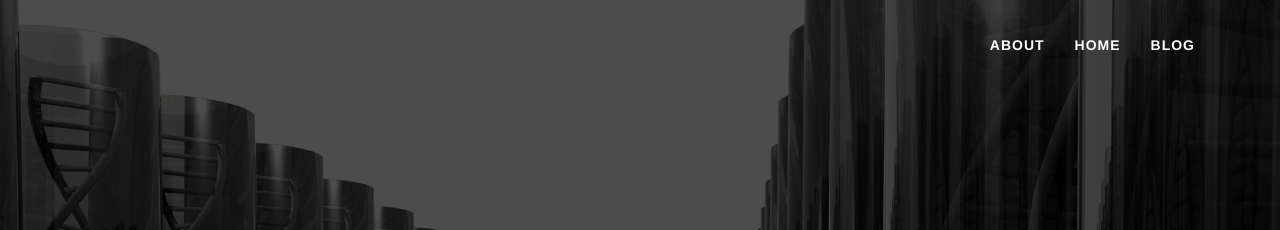
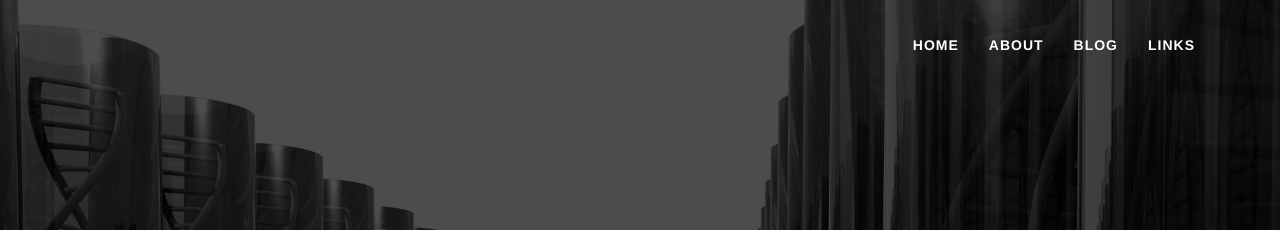
Before and after one commit to bvanhoewijk/bvanhoewijk.github.io, a Jekyll site: the page built from index.html, in a window 1280 px wide and 900 px high. Shown: the top 230 px of the window. Built offline with Jekyll 4.4.1, drawn with Linux system fonts in a browser that asks for light colours; some of the changed text lies outside the part shown.

Commit message:
better viewable content

```diff
--- a/_includes/nav.html
+++ b/_includes/nav.html
@@ -14,13 +14,16 @@
       <div class="collapse navbar-collapse navbar-right navbar-main-collapse">
           <ul class="nav navbar-nav">
               <li>
+                  <a href="/">Home</a>
+              </li>
+              <li>
                   <a href="/#about" color="black">About</a>
               </li>
               <li>
-                  <a href="/">Home</a>
+                  <a href="/blog">Blog</a>
               </li>
               <li>
-                  <a href="/blog">Blog</a>
+                  <a href="/links">Links</a>
               </li>
           </ul>
       </div>
--- a/css/landing-page.css
+++ b/css/landing-page.css
@@ -135,6 +135,8 @@
 .content-section-a {
     padding: 50px 0;
     background-color: #f8f8f8;
+    border-top: 1px solid #e7e7e7;
+    border-bottom: 1px solid #e7e7e7;
 }
 
 .content-section-b {
--- a/index.html
+++ b/index.html
@@ -35,7 +35,7 @@
                                        <a href="https://nl.linkedin.com/in/bas-van-hoewijk-1ba42b14" class="btn btn-cover btn-lg"><i class="glyphicon glyphicon-envelope"></i> <span class="network-name">E-mail</span></a>
                                    </li>
                                    <li>
-                                       <a href="https://nl.linkedin.com/in/bas-van-hoewijk-1ba42b14" class="btn btn-cover btn-lg"><i class="fa fa-rss"></i> <span class="network-name">RSS</span></a>
+                                       <a href="/feed.xml" class="btn btn-cover btn-lg"><i class="fa fa-rss"></i> <span class="network-name">RSS</span></a>
                                    </li>
                                </ul>
                            </div>
@@ -49,17 +49,17 @@
     <!-- Page Content -->
     <!-- /.content-section-a -->
     <a name="about"></a>
-    <div class="content-section-b">
+    <div class="content-section-a">
         <div class="container">
             <div class="row">
                 <div class="col-lg-5 col-sm-6">
-                    <hr class="section-heading-spacer">
-                    <div class="clearfix"></div>
+                    <!-- <div class="clearfix"></div> -->
+                    <!-- <hr class="section-heading-spacer"> -->
                     <h2 class="section-heading">About</h2>
                     <p class="lead">This section will soon be about me.<p>
                 </div>
                 <div class="col-lg-5 col-lg-offset-2 col-sm-6">
-                    <!-- <img class="img-responsive" src="img/me.jpg" alt="me"> -->
+                    <img class="img-thumbnail" width=250 height=250 src="img/me.jpg" alt="me">
                 </div>
             </div>
         </div>
@@ -67,7 +67,7 @@
         <!-- /.container -->
 
 	<a  name="blog"></a>
-    <div class="content-section-a">
+    <div class="content-section-b">
         <div class="container">
             <div class="row">
                 <div class="col-lg-12 col-sm-12">
@@ -75,7 +75,7 @@
                         {% for post in site.posts limit:3 %}
                         <p class="lead">
                             <h3>{{ post.title }}</h3>
-                            <p class="lead">
+                            <p class="post-meta"><time datetime="{{ post.date | date_to_xmlschema }}" itemprop="datePublished">{{ post.date | date: "%b %-d, %Y" }}</time>{% if post.author %} • <span itemprop="author" itemscope itemtype="http://schema.org/Person"><span itemprop="name">{{ page.author }}</span></span>{% endif %}</p>                            <p class="lead">
                             {{ post.excerpt | remove: '<p>' | remove: '</p>' }}
                             </p>
                             <a class="post-link" href="{{ post.url | prepend: site.baseurl }}">read more</a
```
Also changed, not shown: _includes/head.html (+0 -12 lines), links.html (added, +19 -0 lines), img/banner-bg.jpg (deleted), img/dog.png (deleted), img/intro-bg.jpg (deleted), img/ipad.png (deleted), img/phones.png (deleted).
